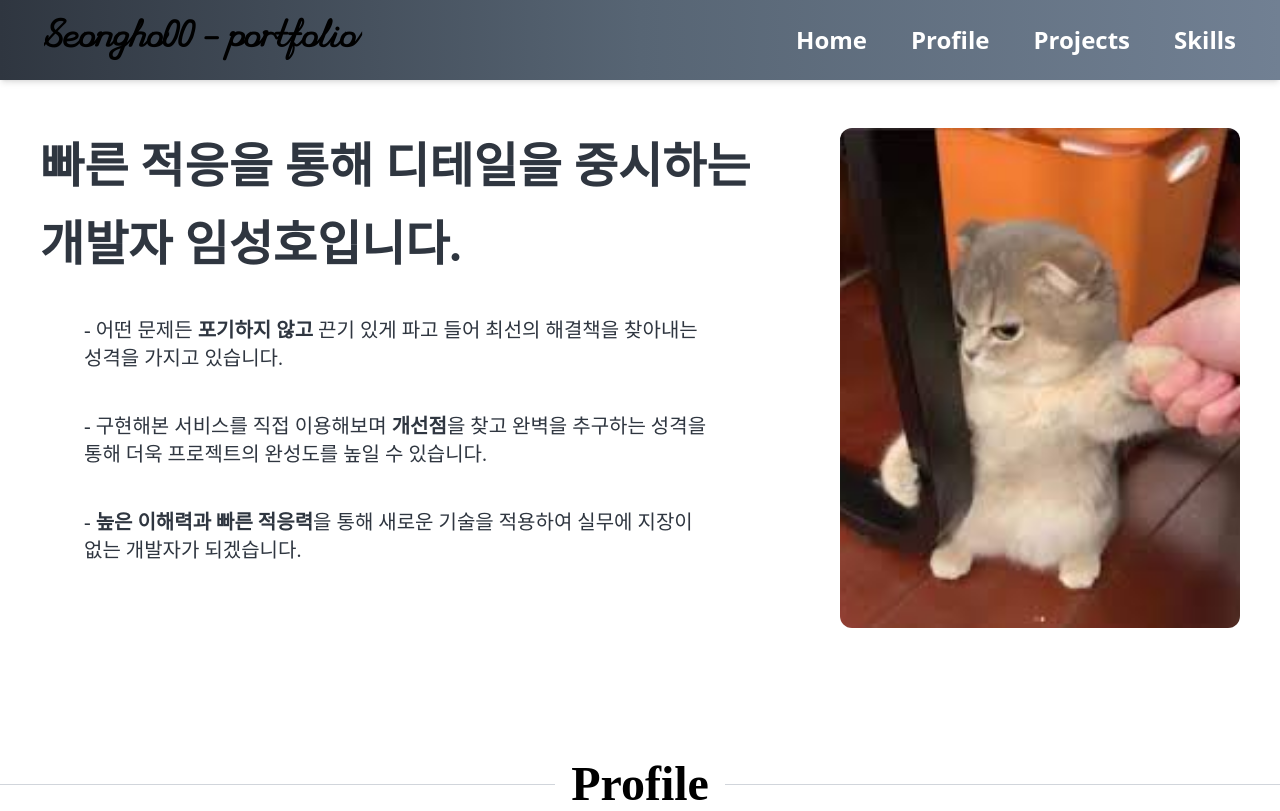
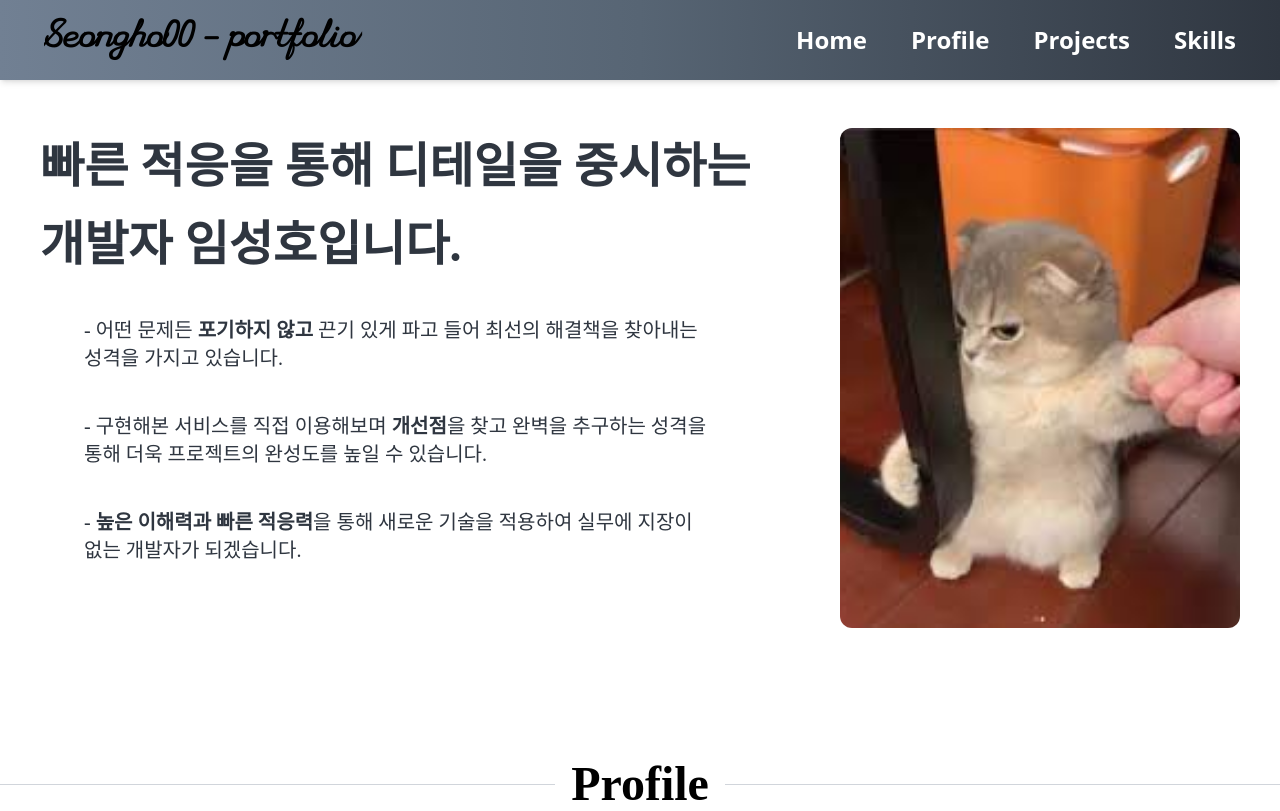
Before and after one commit to seongho00/seongho00.github.io, a plain HTML site: page index.html in a window 1280 px wide. Shown: the top 811 px of the page. Drawn offline with nearby package versions, Linux system fonts and the light colour scheme; a web font is replaced by a local one.

Commit message:
마지막 수정
# Conflicts:
#	index.html

```diff
--- a/index.html
+++ b/index.html
@@ -26,7 +26,7 @@
     <script src="javascript.js"></script>
 </head>
 <body>
-<header class="fixed top-0 left-0 right-0 z-50 text-white p-5 shadow-md !h-20 bg-gradient-to-r from-[#2f3640] via-[#576574] to-[#718093] ">
+<header class="fixed top-0 left-0 right-0 z-50 text-white p-5 shadow-md !h-20 bg-gradient-to-r from-[#718093] via-[#576574] to-[#2f3640] ">
     <div class="mx-auto max-w-7xl px-6 flex items-center justify-between ">
         <!-- 로고 -->
         <h1 class="logo-text text-black text-4xl font-bold ">
```
Also changed, not shown: javascript.js (line endings or trailing spaces).
